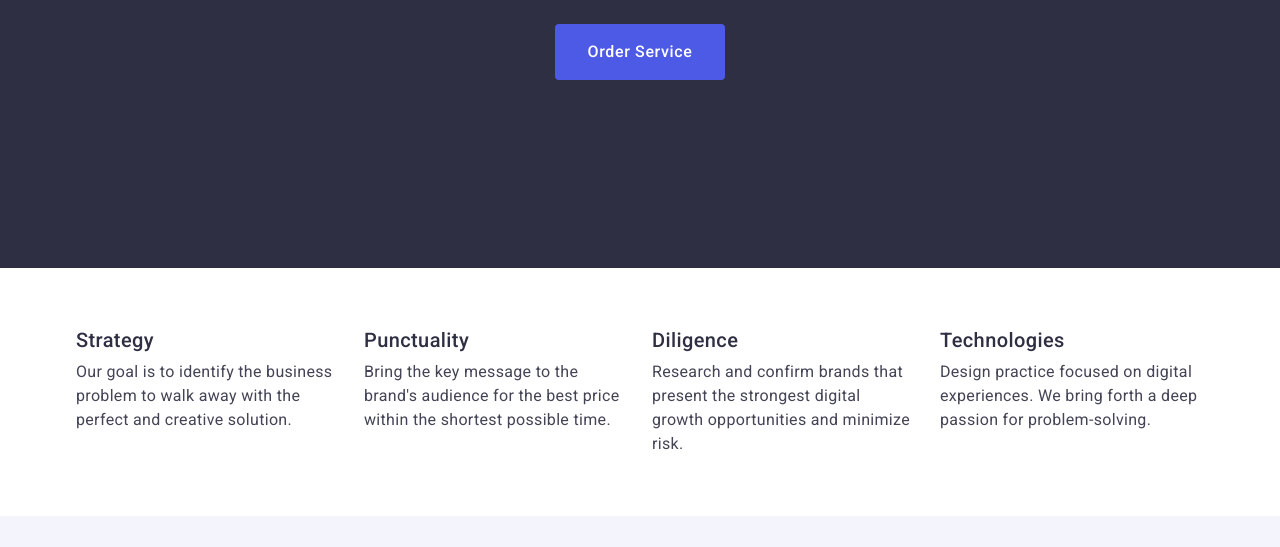
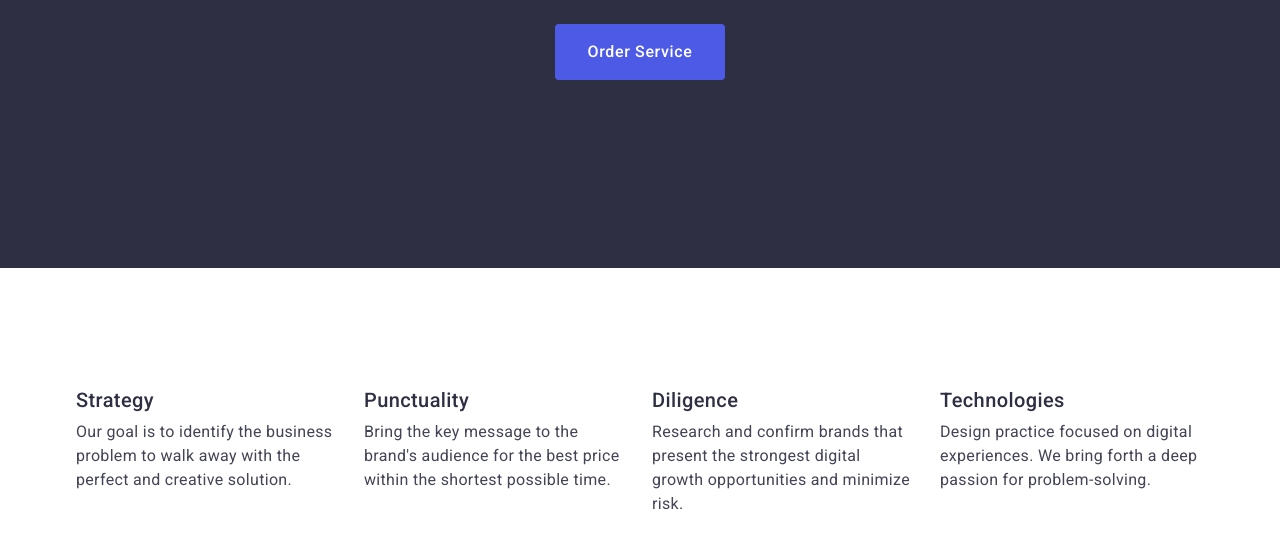
Before and after one commit to AlinkaMalinkA05/goit-markup-hw-03, a plain HTML site: page index.html in a window 1280 px wide. Shown: the part 405-952 px from the top of the page. Drawn offline with nearby package versions, Linux system fonts and the light colour scheme.

Commit message:
changed section 2,3,4

```diff
--- a/css/styles.css
+++ b/css/styles.css
@@ -180,7 +180,8 @@ img {
 /*============ PRINCIPLES SECTION=========*/
 .text-info {
   background-color: #ffffff;
-  padding: 60px 0;
+  padding-top: 120px;
+  padding-bottom: 120px;
 }
 .color-team {
   background: #f4f4fd;
```
